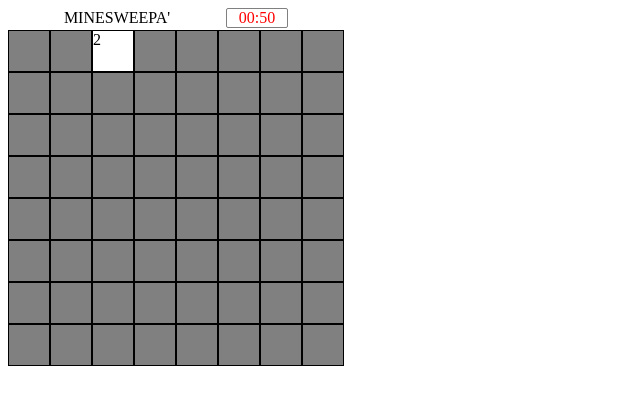
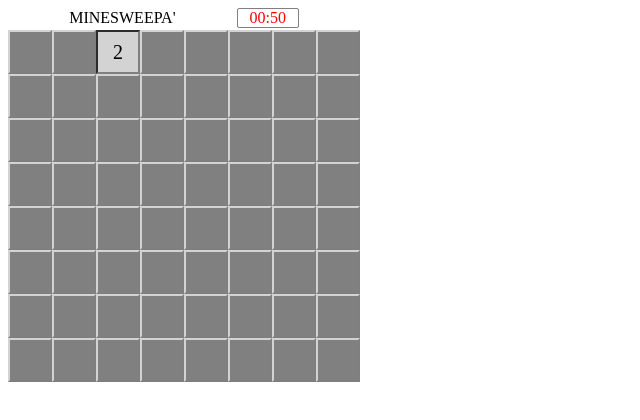
Before and after one commit to NoahAppelbaum/minesweeper, a React (Vite) app: page / in a window 1280 px wide. Both pictures are taken after a click on the element 113 px from the left and 51 px from the top of the page. Shown: the top 420 px of the page, without its empty margins (0-640 px from the left). Built offline with nearby package versions, Linux system fonts and the light colour scheme.

Commit message:
adjusted display styling

```diff
--- a/src/stylesheets/BlankSpace.css
+++ b/src/stylesheets/BlankSpace.css
@@ -2,7 +2,12 @@
   height: 40px;
   width: 40px;
   background-color: gray;
-  border: 1px solid black;
+  border: 2px outset lightgrey;
 
   cursor: pointer;
+  display: flex;
+  justify-content: center;
+  align-items: center;
+  color: darkred;
+  font-size: 36px;
 }
--- a/src/stylesheets/RevealedSpace.css
+++ b/src/stylesheets/RevealedSpace.css
@@ -1,6 +1,12 @@
 .RevealedSpace {
   height: 40px;
   width: 40px;
-  background-color: white;
-  border: 1px solid black;
+  background-color: lightgray;
+  border: 2px inset gray;
+
+  display: flex;
+  justify-content: center;
+  align-items: center;
+  color: black;
+  font-size: 20px;
 }
```
